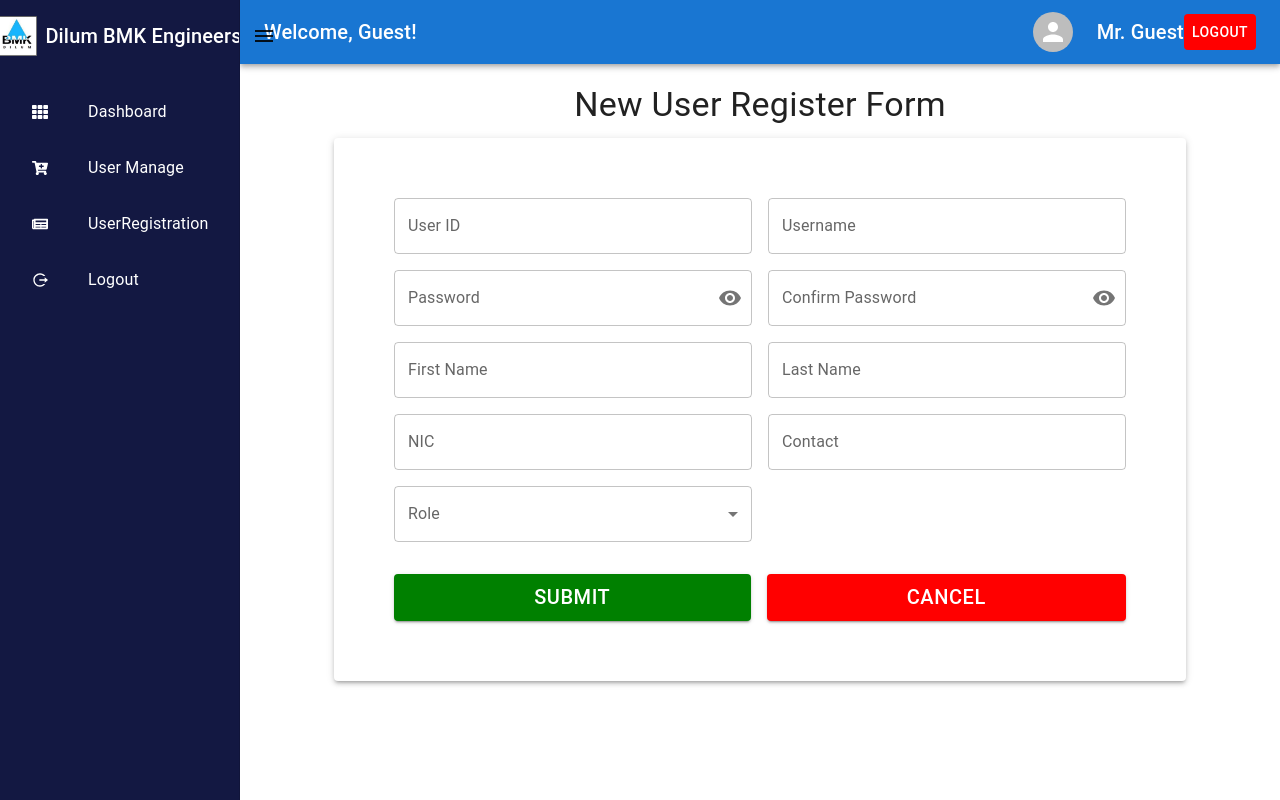
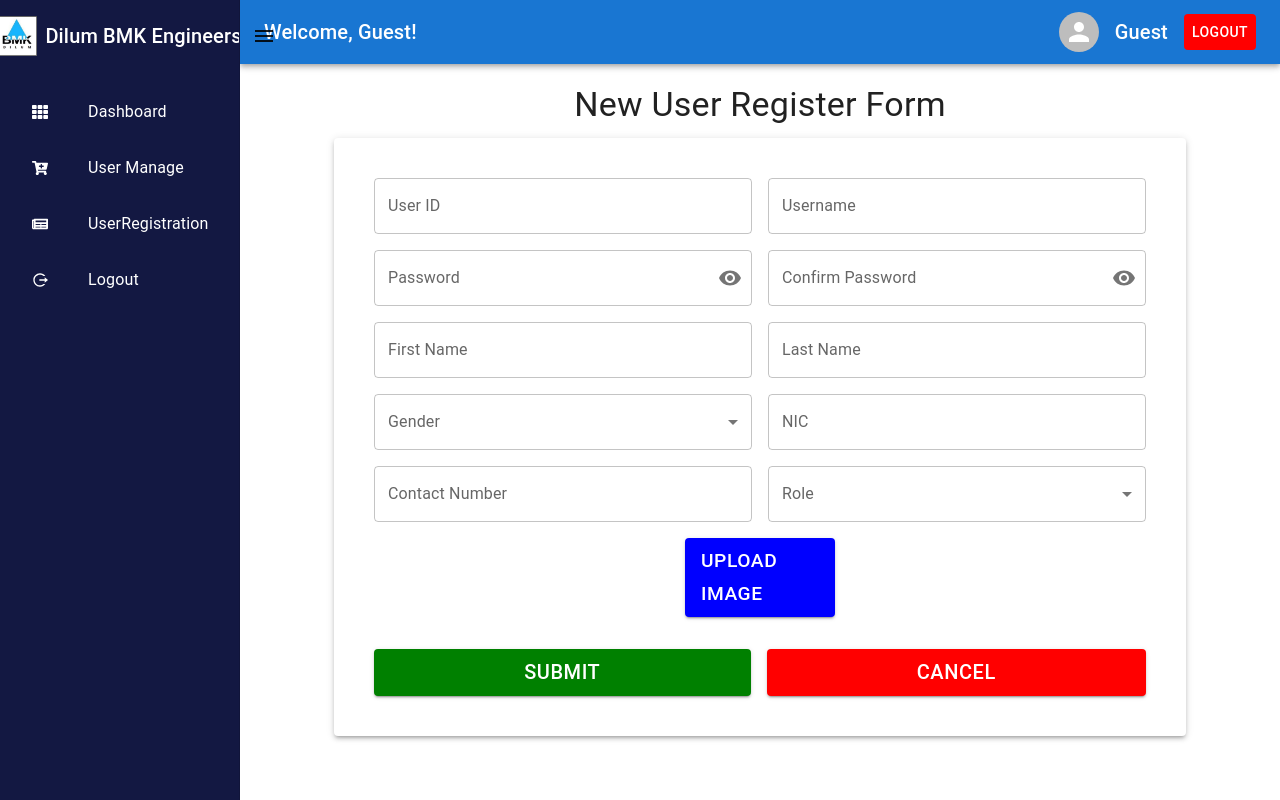
Before and after one commit to MaleeshaHe/frontend, a React (Create React App) app: page /userreg in a window 1280 px wide. Built offline with nearby package versions, Linux system fonts and the light colour scheme; no server answers.

Commit message:
update UserReg.jsx

```diff
--- a/src/Components/Navbar/NewNav.jsx
+++ b/src/Components/Navbar/NewNav.jsx
@@ -45,10 +45,10 @@ const Navbar = () => {
           Welcome, {userInfo.role || 'Guest'}!
         </Typography>
 
-        <Box sx={{ display: 'flex', alignItems: 'center' }}>
-          <IconButton sx={{ ml: 2 }} onClick={() => navigate('/profile')}>
-            <Avatar src={userInfo.userimagedata || ''} />
-          </IconButton>
+        <Avatar src={userInfo.userimageData || ''} />
+
+        <Box sx={{ display: 'flex', alignItems: 'center' }} gap={2}>
+
 
           <Typography
             variant="h6"
@@ -56,19 +56,17 @@ const Navbar = () => {
             sx={{ ml: 2, cursor: 'pointer' }}
             onClick={handleMenuOpen}
           >
-            Mr. {userInfo.firstname || 'Guest'}
+            {userInfo.firstname || 'Guest'}
           </Typography>
+
 
           <Menu
             anchorEl={anchorEl}
             open={open}
             onClose={handleMenuClose}
           >
-            <MenuItem onClick={() => { navigate('/profile'); handleMenuClose(); }}>
+            <MenuItem onClick={() => { navigate(`/profile/${userInfo.firstname}`); handleMenuClose(); }}>
               Profile
-            </MenuItem>
-            <MenuItem onClick={() => { navigate('/settings'); handleMenuClose(); }}>
-              Settings
             </MenuItem>
           </Menu>
 
--- a/src/Position/Admin/UserReg/UserReg.jsx
+++ b/src/Position/Admin/UserReg/UserReg.jsx
@@ -16,9 +16,11 @@ const UserReg = () => {
     confirmPassword: '',
     firstname: '',
     lastname: '',
+    gender: '',
     nic: '',
     contact: '',
-    role: ''
+    role: '',
+    userimageData: null // State for image data
   });
 
   const [showPassword, setShowPassword] = useState(false);
@@ -30,6 +32,13 @@ const UserReg = () => {
     setUserDetails({
       ...userDetails,
       [name]: value
+    });
+  };
+
+  const handleFileChange = (e) => {
+    setUserDetails({
+      ...userDetails,
+      userimageData: e.target.files[0]
     });
   };
 
@@ -71,13 +80,26 @@ const UserReg = () => {
     e.preventDefault();
     if (!validateFields()) return;
 
+
+    const formData = new FormData();
+    formData.append('userid', userDetails.userid);
+    formData.append('username', userDetails.username);
+    formData.append('password', userDetails.password);
+    formData.append('firstname', userDetails.firstname);
+    formData.append('lastname', userDetails.lastname);
+    formData.append('gender', userDetails.gender);
+    formData.append('nic', userDetails.nic);
+    formData.append('contact', userDetails.contact);
+    formData.append('role', userDetails.role);
+    if (userDetails.userimageData) {
+        formData.append('userimageData', userDetails.userimageData);
+    }
+
     try {
+
       const response = await fetch(`${process.env.REACT_APP_API_URL}authentication/createUser`, {
         method: 'POST',
-        headers: {
-          'Content-Type': 'application/json'
-        },
-        body: JSON.stringify(userDetails)
+        body:formData
       });
       if (response.ok) {
         alert('User registered successfully!');
@@ -123,7 +145,7 @@ const UserReg = () => {
             New User Register Form
           </Typography>
 
-          <Paper elevation={3} style={{ padding: '60px' }}>
+          <Paper elevation={3} style={{ padding: '40px' }}>
             <form onSubmit={handleSubmit}>
               <Grid container spacing={2}>
                 <Grid item xs={12} sm={6}>
@@ -219,6 +241,22 @@ const UserReg = () => {
                     helperText={errors.lastname}
                   />
                 </Grid>
+
+                <Grid item xs={12} sm={6}>
+                  <FormControl fullWidth variant="outlined" error={!!errors.gender}>
+                    <InputLabel>Gender</InputLabel>
+                    <Select
+                      label="Gender"
+                      name="gender"
+                      value={userDetails.gender}
+                      onChange={handleChange}
+                    >
+                      <MenuItem value="Male">Male</MenuItem>
+                      <MenuItem value="Female">Female</MenuItem>
+                    </Select>
+                  </FormControl>
+                </Grid>
+
                 <Grid item xs={12} sm={6}>
                   <TextField
                     name="nic"
@@ -230,11 +268,11 @@ const UserReg = () => {
                     helperText={errors.nic}
                   />
                 </Grid>
+
                 <Grid item xs={12} sm={6}>
                   <TextField
                     name="contact"
-                    label="Contact"
-                    type="tel"
+                    label="Contact Number"
                     fullWidth
                     value={userDetails.contact}
                     onChange={handleChange}
@@ -257,12 +295,33 @@ const UserReg = () => {
                       <MenuItem value="SiteSupervisor">Site Supervisor</MenuItem>
                       <MenuItem value="Manager">Manager</MenuItem>
                     </Select>
-                    {!!errors.role && <Typography color="error" variant="caption">{errors.role}</Typography>}
                   </FormControl>
+                </Grid>
+
+                <Grid item xs={12} sm={12} container justifyContent="center">
+                  <Button
+                    variant="contained"
+                    component="label"
+                    sx={{ bgcolor: 'blue', width: '80%', fontSize: '1.2rem', maxWidth: "150px" }}
+                  >
+                    Upload Image
+                    <input
+                      type="file"
+                      accept="image/*"
+                      hidden
+                      onChange={handleFileChange}
+                    />
+                  </Button>
+                  {userDetails.userimageData && (
+                    <Typography variant="body2" style={{ marginTop: '10px' }}>
+                      Selected file: {userDetails.userimageData.name}
+                    </Typography>
+                  )}
                 </Grid>
 
     <Grid item xs={12}>
       <Box mt={2} display="flex" justifyContent="center" gap={2}>
+
     <Box flexGrow={1}>
       <Button
         variant="contained"
@@ -272,19 +331,18 @@ const UserReg = () => {
         Submit
       </Button>
     </Box>
+    {/* cancel button */}
+    <Box flexGrow={1}>
 
-                   <Box flexGrow={1}>
-                        <Link to="/usernamage" style={{ textDecoration: 'none' }}>
         <Button
+          onClick={() => navigate(-1)}
           variant="contained"
           sx={{ bgcolor: 'red', width: '100%', fontSize: '1.25rem' }}
         >
           Cancel
         </Button>
-                          </Link>
+
     </Box>
-
-
   </Box>
 </Grid>
 </Grid>
```
Lines whose indentation alone changed are shown as unchanged.
